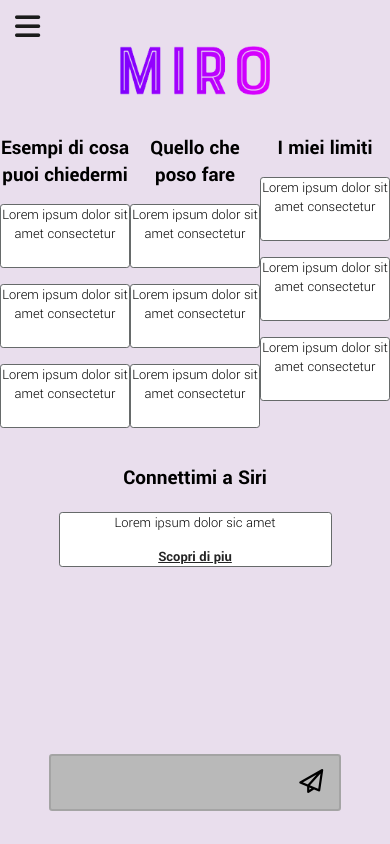
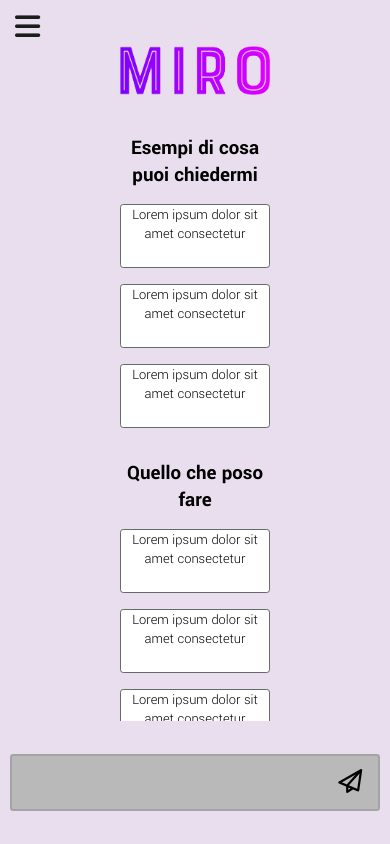
Before and after one commit to CybertronicEvidence/miro-frontend, a React (Vite) app: page /chat in a window 390 px wide. Built offline with nearby package versions, Linux system fonts and the light colour scheme.

Commit message:
Made chat area responsive

```diff
--- a/scss/_chat.scss
+++ b/scss/_chat.scss
@@ -266,5 +266,22 @@ ul{
             }
 
 
+    }
+
+    .chat_empty {
+
+
+        .desp_container {
+            flex-direction: column;
+            justify-content: center;
+            align-items: center;
+
+            row-gap: 15px;
+
         }
+    }
+
+    .chat_input {
+        width: 95%;
+    }
 }
```
